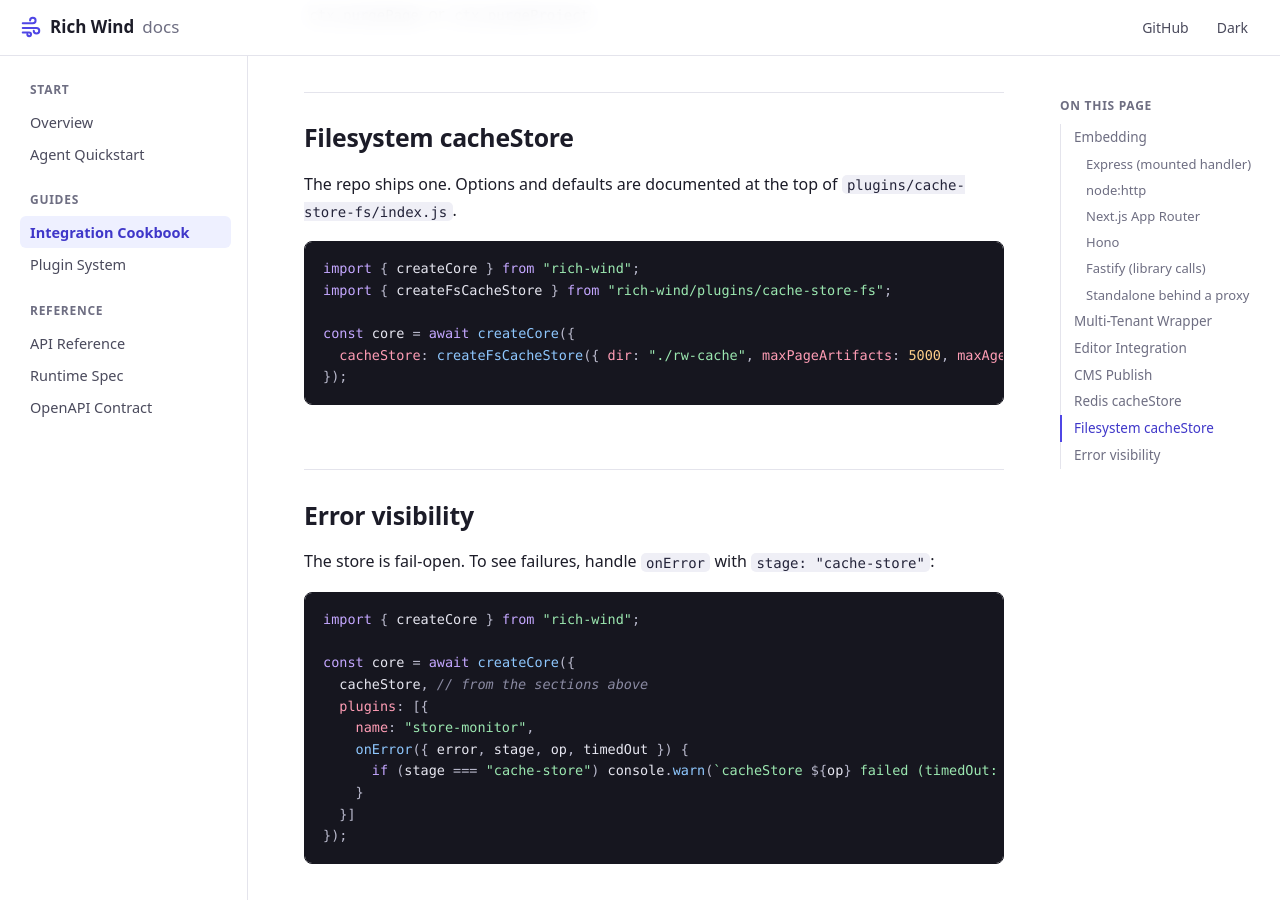
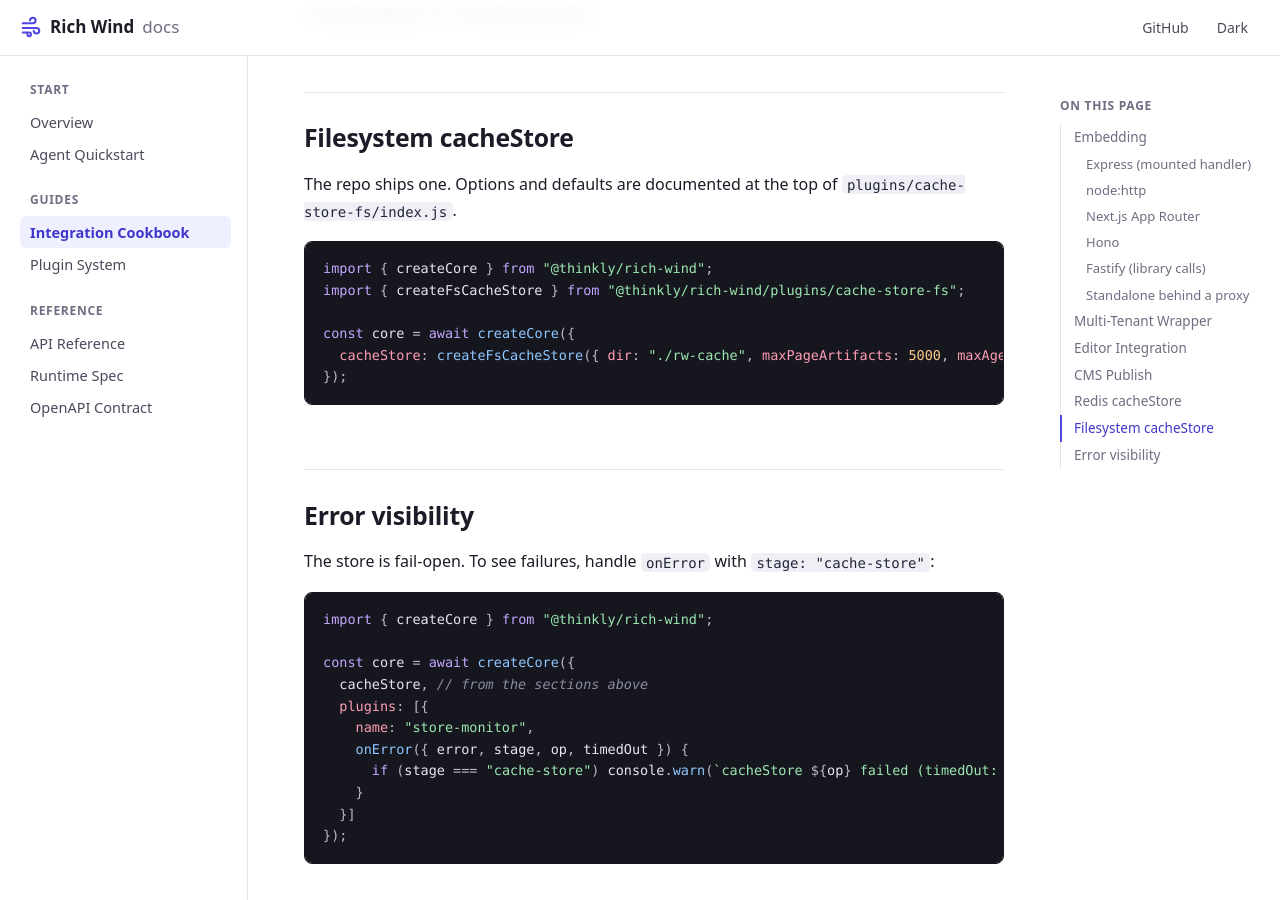
Before and after one commit to FarooqAlaulddin/rich-wind, a Jekyll site: the page built from docs/integration-cookbook.md, in a window 1280 px wide and 900 px high, scrolled down 6137 px. Built offline with Jekyll 4.4.1, drawn with Linux system fonts in a browser that asks for light colours; our own code applies the rules of GitHub Pages for plain Markdown files; some of the changed text lies outside the part shown.

Commit message:
Publish as @thinkly/rich-wind under the thinkly npm org
The package name, imports in docs and tests, the pack smoke and the
lockfile-free CI check use the scoped name. Version 1.0.0-rc.2, since
v1.0.0-rc.1 is already tagged for the unscoped package. publishConfig makes
the scoped package public.

````diff
--- a/docs/integration-cookbook.md
+++ b/docs/integration-cookbook.md
@@ -11,7 +11,7 @@ How-to recipes for putting Rich Wind into an app. Core has no authentication and
 ```js
 import express from "express";
 import expressRateLimit from "express-rate-limit";
-import { createCore } from "rich-wind";
+import { createCore } from "@thinkly/rich-wind";
 
 const core = await createCore();
 const limiter = expressRateLimit({ windowMs: 60_000, limit: 120 });
@@ -30,7 +30,7 @@ Strip the prefix from `req.url` before calling the handler, keeping any query st
 
 ```js
 import http from "node:http";
-import { createCore } from "rich-wind";
+import { createCore } from "@thinkly/rich-wind";
 
 const core = await createCore();
 
@@ -53,7 +53,7 @@ To serve core at the root, pass `core.handler` straight to `http.createServer`.
 
 ```js
 // app/rw/[...path]/route.js
-import { createCore } from "rich-wind";
+import { createCore } from "@thinkly/rich-wind";
 
 const core = await createCore();
 const handle = (req) => core.fetch(req, { basePath: "/rw" });
@@ -71,7 +71,7 @@ export const HEAD = handle;
 ```js
 import { Hono } from "hono";
 import { serve } from "@hono/node-server";
-import { createCore } from "rich-wind";
+import { createCore } from "@thinkly/rich-wind";
 
 const core = await createCore();
 const app = new Hono();
@@ -94,7 +94,7 @@ Call the core functions directly and map `RichWindError` to a reply. Direct call
 
 ```js
 import Fastify from "fastify";
-import { createCore, RichWindError } from "rich-wind";
+import { createCore, RichWindError } from "@thinkly/rich-wind";
 
 const core = await createCore();
 const app = Fastify();
@@ -122,7 +122,7 @@ Derive `projectId` server-side from the authenticated identity, so callers never
 ```js
 import express from "express";
 import crypto from "node:crypto";
-import { createCore, RichWindError } from "rich-wind";
+import { createCore, RichWindError } from "@thinkly/rich-wind";
 
 const core = await createCore();
 
@@ -179,7 +179,7 @@ Separate prefixes for pages, projects and plugin data keep the key spaces from c
 
 ```js
 import Redis from "ioredis";
-import { createCore } from "rich-wind";
+import { createCore } from "@thinkly/rich-wind";
 
 const redis = new Redis();
 const ttlSeconds = (expiresAt) => Math.max(1, Math.ceil((expiresAt - Date.now()) / 1000));
@@ -237,8 +237,8 @@ The interface and rules are in [cacheStore](runtime-spec.html#cachestore). Imple
 The repo ships one. Options and defaults are documented at the top of `plugins/cache-store-fs/index.js`.
 
 ```js
-import { createCore } from "rich-wind";
-import { createFsCacheStore } from "rich-wind/plugins/cache-store-fs";
+import { createCore } from "@thinkly/rich-wind";
+import { createFsCacheStore } from "@thinkly/rich-wind/plugins/cache-store-fs";
 
 const core = await createCore({
   cacheStore: createFsCacheStore({ dir: "./rw-cache", maxPageArtifacts: 5000, maxAgeDays: 30 })
@@ -250,7 +250,7 @@ const core = await createCore({
 The store is fail-open. To see failures, handle `onError` with `stage: "cache-store"`:
 
 ```js
-import { createCore } from "rich-wind";
+import { createCore } from "@thinkly/rich-wind";
 
 const core = await createCore({
   cacheStore, // from the sections above
--- a/lexical-demo/src/hooks/useMultiPageCompile.js
+++ b/lexical-demo/src/hooks/useMultiPageCompile.js
@@ -144,7 +144,7 @@ const DEFAULT_CONTENT = {
     heading('h2', `mt-4 text-4xl ${SHARED.title}`, [textNode('Mount it, or call it directly')]),
     para(`mt-4 ${SHARED.body}`, [textNode('Rich Wind is a Node library (Node 22 or later). Mount its handler on your server, or call core.compile from your own code.')]),
     para('mt-6 grid gap-0.5 overflow-x-auto rounded-2xl bg-slate-950 p-5 font-mono text-sm leading-6 text-slate-100 shadow-2xl shadow-slate-900/30 ring-1 ring-white/10', [
-      code('import { createCore } from "rich-wind";', 'text-sky-300'),
+      code('import { createCore } from "@thinkly/rich-wind";', 'text-sky-300'),
       code('const core = await createCore();'),
       code(''),
       code('const { css, rejected } = await core.compile({'),
--- a/scripts/pack-smoke.js
+++ b/scripts/pack-smoke.js
@@ -41,9 +41,9 @@ try {
   run('npm', ['install', '--no-package-lock', '--ignore-scripts', tarballPath], tempDir);
 
   const smokeCode = `
-import { createCore } from 'rich-wind';
-import { createAutoPromotePlugin } from 'rich-wind/plugins/auto-promote';
-import { createFsCacheStore } from 'rich-wind/plugins/cache-store-fs';
+import { createCore } from '@thinkly/rich-wind';
+import { createAutoPromotePlugin } from '@thinkly/rich-wind/plugins/auto-promote';
+import { createFsCacheStore } from '@thinkly/rich-wind/plugins/cache-store-fs';
 
 if (typeof createAutoPromotePlugin !== 'function' || typeof createFsCacheStore !== 'function') {
   throw new Error('Plugin subpath exports are unavailable.');
````
Also changed, not shown: CONTRIBUTING.md (+1 -1 lines), docs/agent-quickstart.md (+1 -1 lines), docs/api-reference.md (+3 -3 lines), docs/index.md (+2 -2 lines), docs/plugin-system.md (+3 -3 lines), package.json (+5 -2 lines), tests/docs-examples.test.js (+2 -2 lines), v1_milestone/PROGRESS.md (+4 -1 lines), .github/workflows/test-before-merge.yml, README.md, 1 other file.
